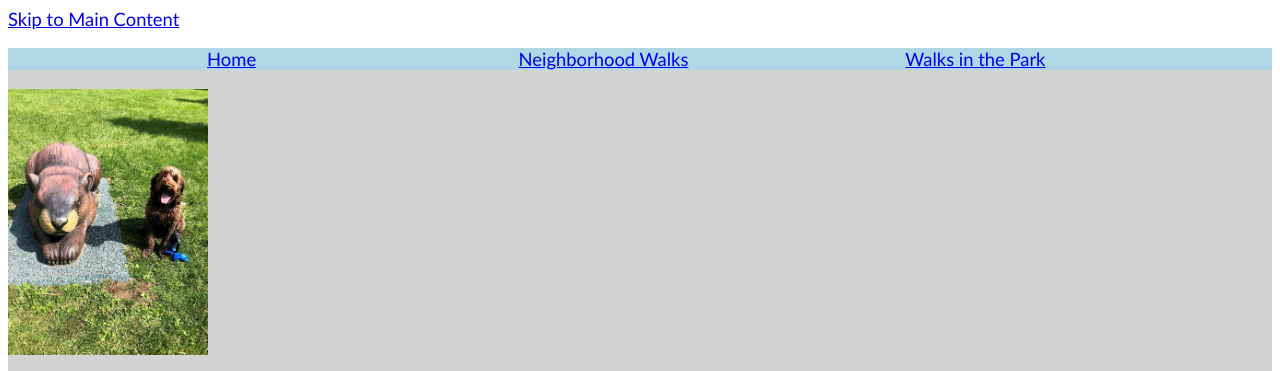
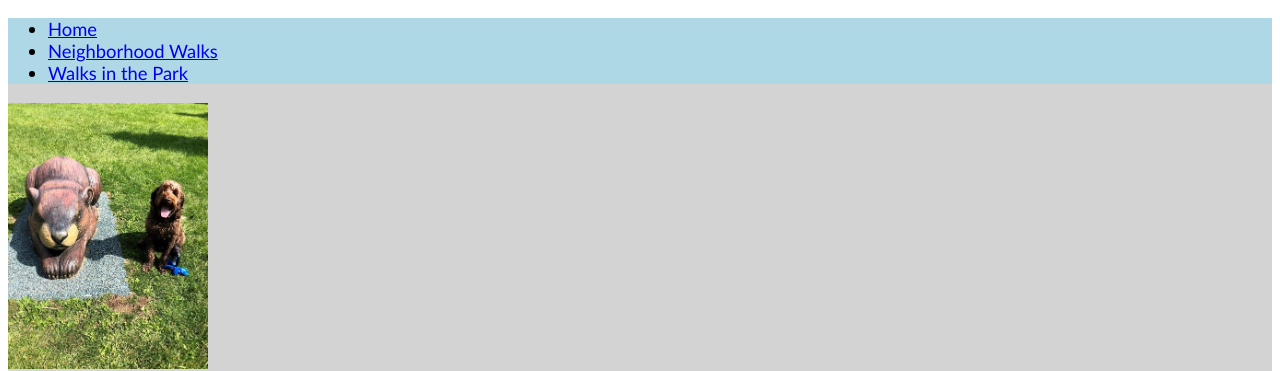
Before and after one commit to Huyy2103/introcss, a plain HTML site: page index.html in a window 1280 px wide. Shown: the top 371 px of the page. Drawn offline with Linux system fonts and the light colour scheme.

Commit message:
Update style.css

```diff
--- a/css/style.css
+++ b/css/style.css
@@ -8,11 +8,12 @@ header {
 nav {
     background-color: #aed8e6;
 }
+/*
 li {
-    display: inline-block;
-    width: 30%;
-    text-align: center;
+  display: inline-block;
+  width: 120px;
 }
+*/
 h1 {
     text-align: center;
     font-family:Verdana, Geneva, Tahoma, sans-serif;
@@ -27,3 +28,15 @@ footer {
 p {
     line-height: 2;
 }
+.skip-link {
+  position: absolute;
+  top: -40px;
+  left: 0;
+  background: black;
+  color: white;
+  padding: 8px;
+  z-index: 100;
+}
+.skip-link:focus {
+  top: 0;
+}
```
